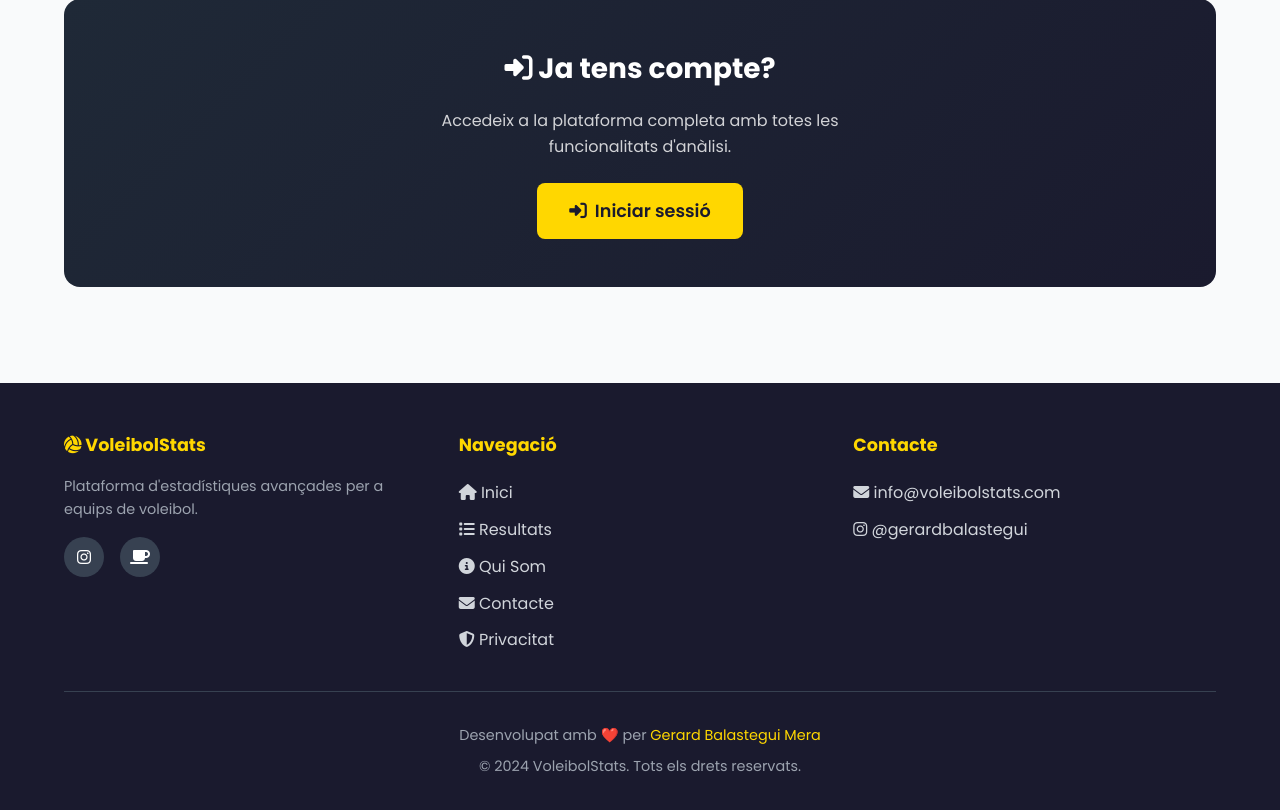
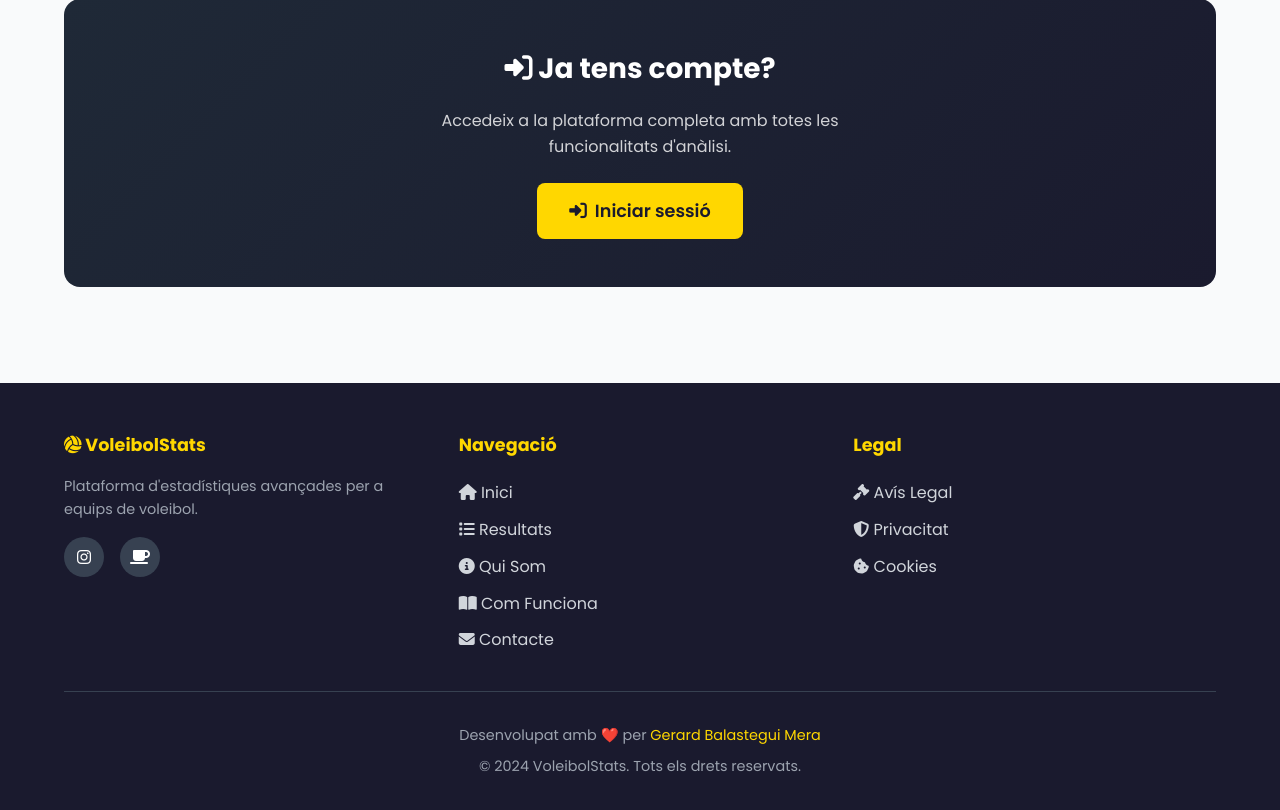
Before and after one commit to gerardbalastegui-droid/voleibol-public, a Flask app: page /contacte in a window 1280 px wide. Shown: the part 1179-1989 px from the top of the page. Run offline with Flask 3, Linux system fonts and the light colour scheme.

Commit message:
Update base.html

```diff
--- a/templates/base.html
+++ b/templates/base.html
@@ -743,7 +743,7 @@
                     </p>
                     <div class="social-links">
                         <a href="https://instagram.com/gerardbalastegui" target="_blank"><i class="fab fa-instagram"></i></a>
-                        <a href="https://ko-fi.com/TU_USUARIO" target="_blank"><i class="fas fa-coffee"></i></a>
+                        <a href="https://ko-fi.com/gerardbalastegui" target="_blank"><i class="fas fa-coffee"></i></a>
                     </div>
                 </div>
                 <div class="footer-section">
@@ -751,13 +751,14 @@
                     <a href="{{ url_for('index') }}"><i class="fas fa-home"></i> Inici</a>
                     <a href="{{ url_for('resultados') }}"><i class="fas fa-list"></i> Resultats</a>
                     <a href="{{ url_for('quisom') }}"><i class="fas fa-info-circle"></i> Qui Som</a>
+                    <a href="{{ url_for('com_funciona') }}"><i class="fas fa-book-open"></i> Com Funciona</a>
                     <a href="{{ url_for('contacte') }}"><i class="fas fa-envelope"></i> Contacte</a>
-                    <a href="{{ url_for('privacitat') }}"><i class="fas fa-shield-alt"></i> Privacitat</a>
                 </div>
                 <div class="footer-section">
-                    <h4>Contacte</h4>
-                    <a href="mailto:info@voleibolstats.com"><i class="fas fa-envelope"></i> info@voleibolstats.com</a>
-                    <a href="https://instagram.com/gerardbalastegui" target="_blank"><i class="fab fa-instagram"></i> @gerardbalastegui</a>
+                    <h4>Legal</h4>
+                    <a href="{{ url_for('avis_legal') }}"><i class="fas fa-gavel"></i> Avís Legal</a>
+                    <a href="{{ url_for('privacitat') }}"><i class="fas fa-shield-alt"></i> Privacitat</a>
+                    <a href="{{ url_for('cookies') }}"><i class="fas fa-cookie-bite"></i> Cookies</a>
                 </div>
             </div>
             <div class="footer-bottom">
```
